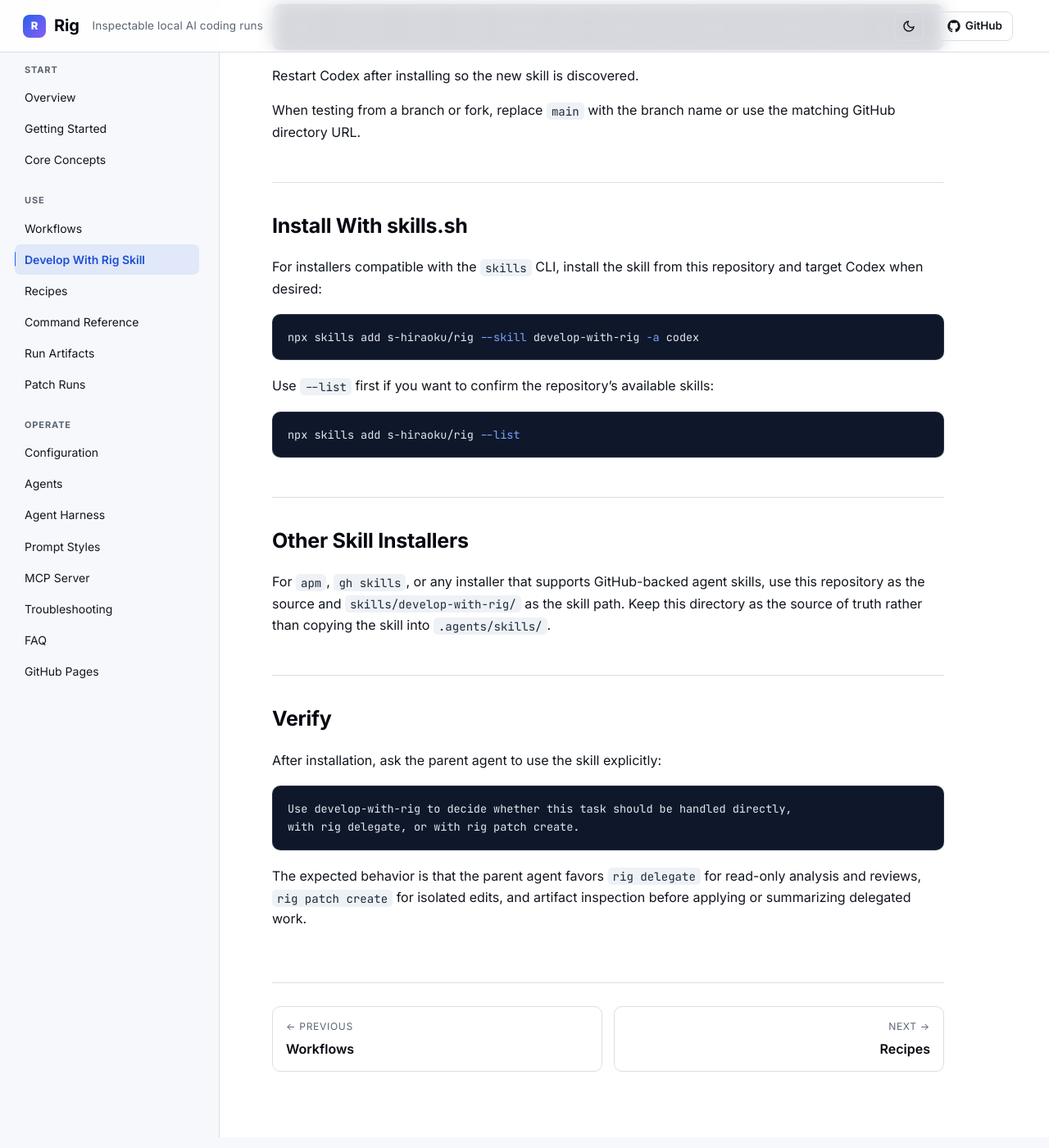
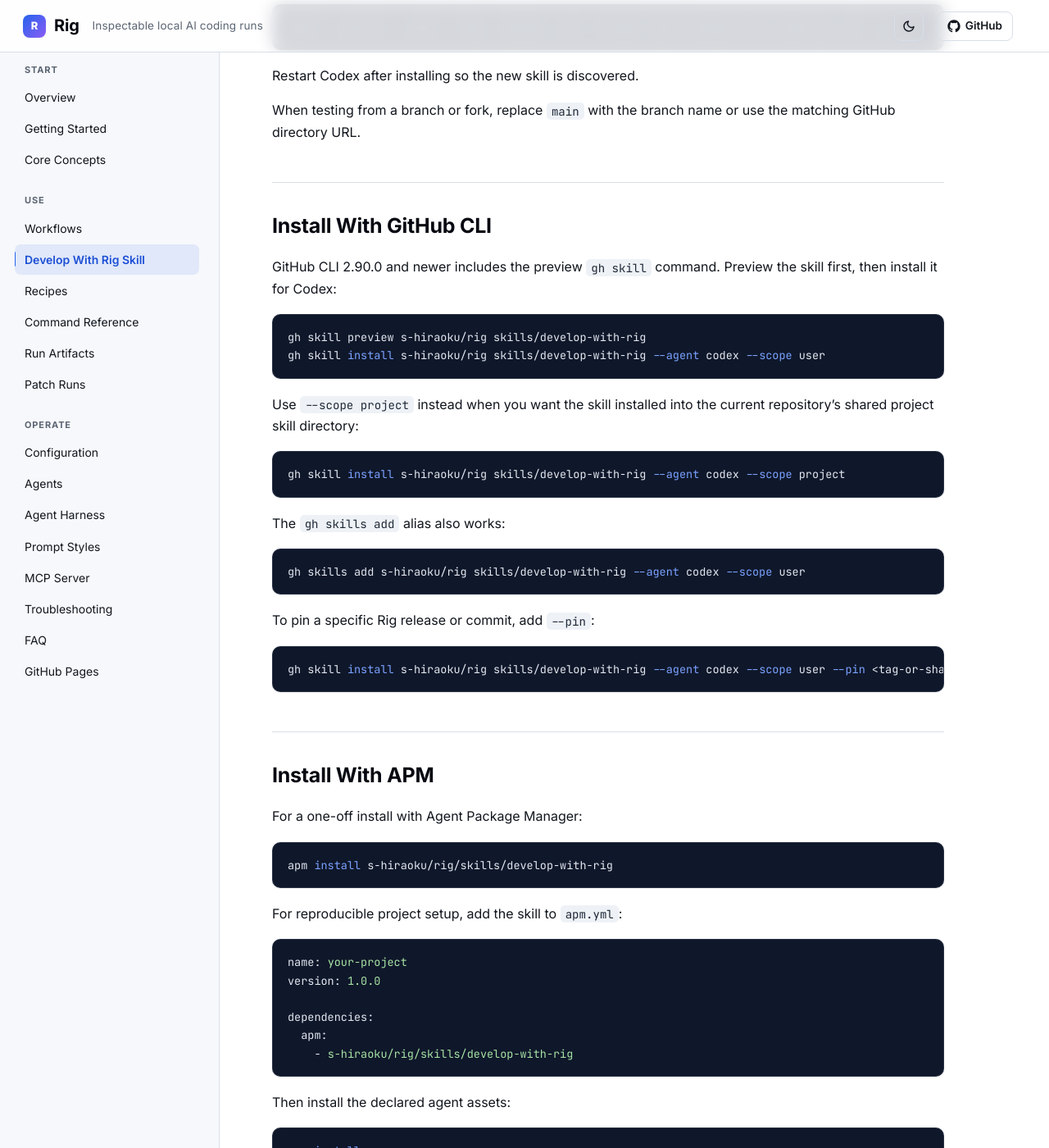
Before and after one commit to s-hiraoku/rig, a Jekyll site: the page built from docs/develop-with-rig.md, in a window 1280 px wide and 1400 px high, scrolled down 524 px. Shown: the whole window at 82% size. Built offline with Jekyll 4.4.1, drawn with Linux system fonts in a browser that asks for light colours; some of the changed text lies outside the part shown.

Commit message:
Document skill installer commands

````diff
--- a/docs/develop-with-rig.md
+++ b/docs/develop-with-rig.md
@@ -28,6 +28,69 @@
 When testing from a branch or fork, replace `main` with the branch name or use
 the matching GitHub directory URL.
 
+## Install With GitHub CLI
+
+GitHub CLI 2.90.0 and newer includes the preview `gh skill` command. Preview
+the skill first, then install it for Codex:
+
+```bash
+gh skill preview s-hiraoku/rig skills/develop-with-rig
+gh skill install s-hiraoku/rig skills/develop-with-rig --agent codex --scope user
+```
+
+Use `--scope project` instead when you want the skill installed into the current
+repository's shared project skill directory:
+
+```bash
+gh skill install s-hiraoku/rig skills/develop-with-rig --agent codex --scope project
+```
+
+The `gh skills add` alias also works:
+
+```bash
+gh skills add s-hiraoku/rig skills/develop-with-rig --agent codex --scope user
+```
+
+To pin a specific Rig release or commit, add `--pin`:
+
+```bash
+gh skill install s-hiraoku/rig skills/develop-with-rig --agent codex --scope user --pin <tag-or-sha>
+```
+
+## Install With APM
+
+For a one-off install with Agent Package Manager:
+
+```bash
+apm install s-hiraoku/rig/skills/develop-with-rig
+```
+
+For reproducible project setup, add the skill to `apm.yml`:
+
+```yaml
+name: your-project
+version: 1.0.0
+
+dependencies:
+  apm:
+    - s-hiraoku/rig/skills/develop-with-rig
+```
+
+Then install the declared agent assets:
+
+```bash
+apm install
+```
+
+APM supports version pinning in dependency strings. Once you have a Rig release
+tag or commit you want to standardize on, pin the dependency in `apm.yml`:
+
+```yaml
+dependencies:
+  apm:
+    - s-hiraoku/rig/skills/develop-with-rig#<tag-or-sha>
+```
+
 ## Install With skills.sh
 
 For installers compatible with the `skills` CLI, install the skill from this
````
Also changed, not shown: other parts of docs/develop-with-rig.md (+4 -4 lines).
